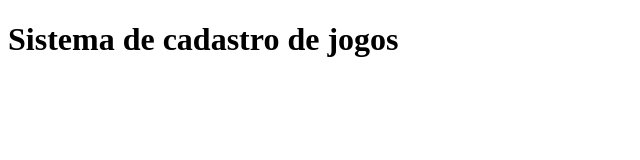
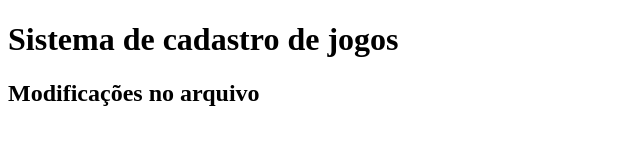
Before and after one commit to cesarpsgjunior/sistema-de-cadastro, a plain HTML site: page index.html in a window 1280 px wide. Shown: the whole page, without its empty margins (0-640 px from the left). Drawn offline with Linux system fonts and the light colour scheme.

Commit message:
Incluindo tag H2 no index.html

```diff
--- a/index.html
+++ b/index.html
@@ -7,6 +7,7 @@
 </head>
 <body>
     <h1>Sistema de cadastro de jogos</h1>
+    <h2>Modificações no arquivo</h2>
     <script src="app.js"></script>
 </body>
 </html>
```
